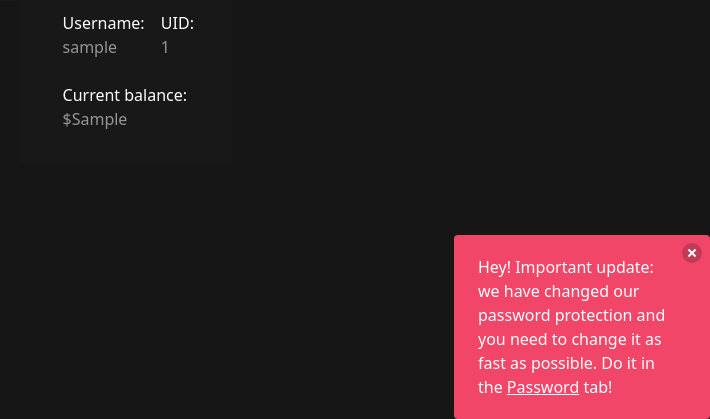
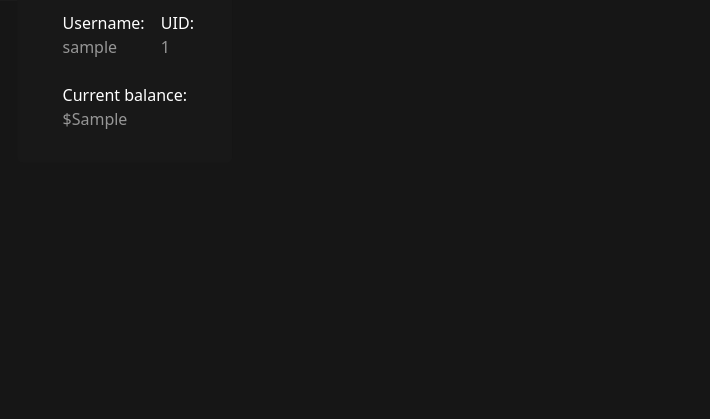
Before and after one commit to Rynav/PHPProject, a PHP site: page /dashboard/index.php in a window 1280 px wide. Shown: the part 381-800 px from the top of the page, without its empty margins (570-1280 px from the left). Run offline with PHP 8.4, Linux system fonts and the light colour scheme; the visitor is signed in with stand-in values (Sample User, id 1); tables that the repository leaves empty or names only in its code hold one stand-in row (values such as "Sample post"); data that the repository does not hold is empty; some libraries are stand-ins or nearby versions.

Commit message:
retard fixed

```diff
--- a/dashboard/index.php
+++ b/dashboard/index.php
@@ -41,17 +41,6 @@ if (!isset($_SESSION['UID'])) {
             ?>
         </div>
     </div>
-
-    <?php
-        include_once '../public/data/php/dbh.inc.php';
-        include_once '../public/data/php/functions.inc.php';
-        if($pass == ""){
-            echo "<div class='notification is-danger' style='max-width: 20vw;min-width:20vw; position: absolute;top: 100%;left: 100%;transform: translate(-100%, -100%);'>
-            <button class='delete'></button>
-            Hey! Important update: we have changed our password protection and you need to change it as fast as possible. Do it in the <a href='?tab=password'>Password</a> tab!
-            </div>";
-        }
-    ?>
     <script>
         function togglepasswordvisibility1(){
             var passwordfield = document.getElementById('password1')
```
